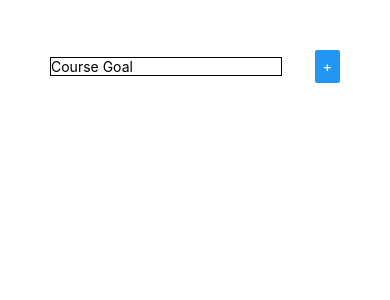
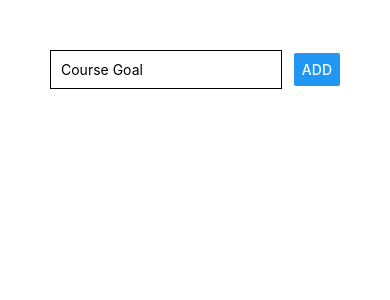
Before and after one commit to Imgopz/rn-complete-guide, a React Native app: screen / in a window 390 px wide. Shown: the top 300 px of the page. Built offline with nearby package versions, Linux system fonts and the light colour scheme.

Commit message:
components seperation@

```diff
--- a/App.js
+++ b/App.js
@@ -1,28 +1,24 @@
 import React, { useState } from 'react';
-import { StyleSheet, Text, View, TextInput, Button } from 'react-native';
+import { StyleSheet, Text, View, TextInput, Button, ScrollView, FlatList } from 'react-native';
+import GoalItem from './components/GoalItem';
+import GoalInput from './components/GoalInput';
 
 export default function App() {
-  const [enteredGoal, setEnteredGoal] = useState('');
-
   const [couseGoals, setCourseGoals] = useState([]);
 
-  const goalInputHandler = (enteredGoal) => {
-    setEnteredGoal(enteredGoal);
-  }
-
-  const addGoalHandler = () => {
-    setCourseGoals(currentGoals => [...currentGoals, enteredGoal]);
+  const addGoalHandler = goalTitle => {
+    setCourseGoals(currentGoals => [...currentGoals,
+    { key: Math.random().toString(), value: goalTitle}]);
   }
 
   return (
     <View style={styles.screen}>
-      <View style={styles.inputContainer}>
-        <TextInput placeholder="Course Goal" style={styles.input} onChangeText={goalInputHandler} value={enteredGoal} />
-        <Button title="+" onPress={addGoalHandler} />
-      </View>
-      <View>
-        {couseGoals.map((goal) => <View key={goal} style={styles.listItem}><Text>{goal}</Text></View>)}
-      </View>
+      <GoalInput onAddGoal={addGoalHandler} />
+      <FlatList
+        keyExtractor={(item, index) => item.key}
+        data={couseGoals}
+        renderItem={itemData => <GoalItem title={itemData.item.value} />}
+      />
     </View>
   );
 }
@@ -30,22 +26,5 @@ export default function App() {
 const styles = StyleSheet.create({
   screen: {
     padding: 50
-  },
-  inputContainer: {
-    flexDirection: "row",
-    justifyContent: 'space-between',
-    alignItems: 'center'
-  },
-  input: {
-    width: '80%',
-    borderColor: 'black',
-    borderWidth: 1
-  },
-  listItem:{
-    padding: 10,
-    margin: 10,
-    backgroundColor: '#ccc',
-    borderColor: 'black',
-    borderWidth: 1
   }
 });
--- /dev/null
+++ b/components/GoalInput.js
@@ -0,0 +1,39 @@
+import React, { useState } from 'react';
+import { View, Button, TextInput, StyleSheet } from 'react-native';
+
+const GoalInput = props => {
+    const [enteredGoal, setEnteredGoal] = useState('');
+
+    const goalInputHandler = (enteredGoal) => {
+        setEnteredGoal(enteredGoal);
+    }
+    return (
+        <View style={styles.inputContainer}>
+            <TextInput placeholder="Course Goal" style={styles.input} onChangeText={goalInputHandler} value={enteredGoal} />
+            <Button title="Add" onPress={props.onAddGoal.bind(this, enteredGoal)} />
+        </View>
+    )
+}
+
+const styles = StyleSheet.create({
+    inputContainer: {
+        flexDirection: "row",
+        justifyContent: 'space-between',
+        alignItems: 'center'
+    },
+    input: {
+        width: '80%',
+        padding: 10,
+        borderColor: 'black',
+        borderWidth: 1
+    },
+    listItem: {
+        padding: 10,
+        margin: 10,
+        backgroundColor: '#ccc',
+        borderColor: 'black',
+        borderWidth: 1
+    }
+});
+
+export default GoalInput;
--- /dev/null
+++ b/components/GoalItem.js
@@ -0,0 +1,20 @@
+import React from 'react';
+import { View, Text, StyleSheet } from 'react-native';
+
+const GoalItem = props => {
+    return (
+        <View style={styles.listItem}><Text>{props.title}</Text></View>
+    );
+}
+
+const styles = StyleSheet.create({
+    listItem: {
+        padding: 10,
+        margin: 10,
+        backgroundColor: '#ccc',
+        borderColor: 'black',
+        borderWidth: 1
+    }
+});
+
+export default GoalItem;
```
